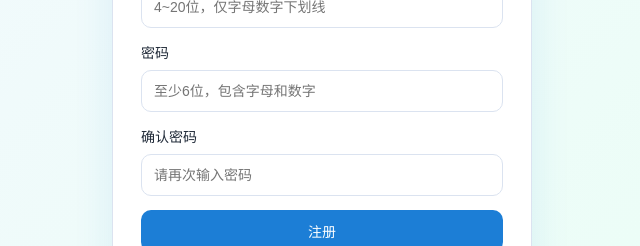
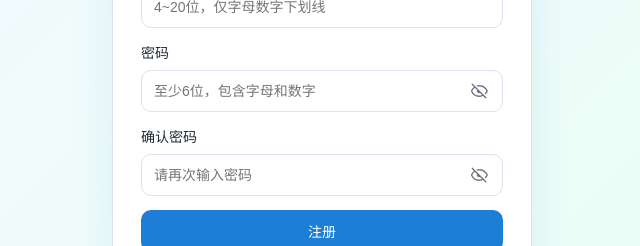
Before and after one commit to ell77abu/koalabox, a Vue app in the folder frontend/: page /register in a window 1280 px wide. Shown: the part 323-569 px from the top of the page, without its empty margins (318-958 px from the left). Built offline with nearby package versions, Linux system fonts and the light colour scheme.

Commit message:
feat: 修改密码可视/不可视功能

```diff
--- a/frontend/src/styles.css
+++ b/frontend/src/styles.css
@@ -77,6 +77,48 @@ input {
 input:focus {
   outline: 2px solid rgba(28, 126, 214, 0.2);
   border-color: var(--primary);
+}
+
+.password-field {
+  position: relative;
+}
+
+.password-field input {
+  width: 100%;
+  padding-right: 44px;
+}
+
+.password-toggle {
+  position: absolute;
+  top: 50%;
+  right: 10px;
+  transform: translateY(-50%);
+  width: 28px;
+  height: 28px;
+  display: inline-flex;
+  align-items: center;
+  justify-content: center;
+  border: none;
+  background: transparent;
+  color: var(--muted);
+  cursor: pointer;
+  border-radius: 999px;
+  padding: 0;
+}
+
+.password-toggle:hover {
+  background: rgba(28, 126, 214, 0.08);
+  color: var(--primary);
+}
+
+.password-toggle-icon {
+  width: 18px;
+  height: 18px;
+  stroke: currentColor;
+  fill: none;
+  stroke-width: 1.8;
+  stroke-linecap: round;
+  stroke-linejoin: round;
 }
 
 .btn {
--- a/frontend/src/views/LoginView.vue
+++ b/frontend/src/views/LoginView.vue
@@ -12,7 +12,41 @@
 
         <label>
           密码
-          <input v-model="form.password" type="password" placeholder="请输入密码" />
+          <div class="password-field">
+            <input
+              v-model="form.password"
+              :type="showPassword ? 'text' : 'password'"
+              placeholder="请输入密码"
+            />
+            <button
+              type="button"
+              class="password-toggle"
+              :aria-label="showPassword ? '隐藏密码' : '显示密码'"
+              @click="showPassword = !showPassword"
+            >
+              <svg
+                v-if="!showPassword"
+                viewBox="0 0 24 24"
+                aria-hidden="true"
+                class="password-toggle-icon"
+              >
+                <path
+                  d="M3 3L21 21M10.58 10.58A2 2 0 0013.41 13.41M9.88 5.09A10.94 10.94 0 0112 5c5 0 9.27 3.11 11 7-0.56 1.27-1.37 2.42-2.37 3.38M6.61 6.61C4.62 7.84 3.05 9.73 2 12c1.73 3.89 6 7 10 7a10.7 10.7 0 004.25-.85"
+                />
+              </svg>
+              <svg
+                v-else
+                viewBox="0 0 24 24"
+                aria-hidden="true"
+                class="password-toggle-icon"
+              >
+                <path
+                  d="M2 12S5.64 5 12 5s10 7 10 7-3.64 7-10 7S2 12 2 12z"
+                />
+                <circle cx="12" cy="12" r="3" />
+              </svg>
+            </button>
+          </div>
         </label>
 
         <p v-if="errorMessage" class="error">{{ errorMessage }}</p>
@@ -46,6 +80,7 @@ const form = reactive({
 
 const submitting = ref(false);
 const errorMessage = ref('');
+const showPassword = ref(false);
 
 const onSubmit = async () => {
   errorMessage.value = '';
--- a/frontend/src/views/RegisterView.vue
+++ b/frontend/src/views/RegisterView.vue
@@ -16,16 +16,80 @@
 
         <label>
           密码
-          <input
-            v-model="form.password"
-            type="password"
-            placeholder="至少6位，包含字母和数字"
-          />
+          <div class="password-field">
+            <input
+              v-model="form.password"
+              :type="showPassword ? 'text' : 'password'"
+              placeholder="至少6位，包含字母和数字"
+            />
+            <button
+              type="button"
+              class="password-toggle"
+              :aria-label="showPassword ? '隐藏密码' : '显示密码'"
+              @click="showPassword = !showPassword"
+            >
+              <svg
+                v-if="!showPassword"
+                viewBox="0 0 24 24"
+                aria-hidden="true"
+                class="password-toggle-icon"
+              >
+                <path
+                  d="M3 3L21 21M10.58 10.58A2 2 0 0013.41 13.41M9.88 5.09A10.94 10.94 0 0112 5c5 0 9.27 3.11 11 7-0.56 1.27-1.37 2.42-2.37 3.38M6.61 6.61C4.62 7.84 3.05 9.73 2 12c1.73 3.89 6 7 10 7a10.7 10.7 0 004.25-.85"
+                />
+              </svg>
+              <svg
+                v-else
+                viewBox="0 0 24 24"
+                aria-hidden="true"
+                class="password-toggle-icon"
+              >
+                <path
+                  d="M2 12S5.64 5 12 5s10 7 10 7-3.64 7-10 7S2 12 2 12z"
+                />
+                <circle cx="12" cy="12" r="3" />
+              </svg>
+            </button>
+          </div>
         </label>
 
         <label>
           确认密码
-          <input v-model="form.confirmPassword" type="password" placeholder="请再次输入密码" />
+          <div class="password-field">
+            <input
+              v-model="form.confirmPassword"
+              :type="showConfirmPassword ? 'text' : 'password'"
+              placeholder="请再次输入密码"
+            />
+            <button
+              type="button"
+              class="password-toggle"
+              :aria-label="showConfirmPassword ? '隐藏密码' : '显示密码'"
+              @click="showConfirmPassword = !showConfirmPassword"
+            >
+              <svg
+                v-if="!showConfirmPassword"
+                viewBox="0 0 24 24"
+                aria-hidden="true"
+                class="password-toggle-icon"
+              >
+                <path
+                  d="M3 3L21 21M10.58 10.58A2 2 0 0013.41 13.41M9.88 5.09A10.94 10.94 0 0112 5c5 0 9.27 3.11 11 7-0.56 1.27-1.37 2.42-2.37 3.38M6.61 6.61C4.62 7.84 3.05 9.73 2 12c1.73 3.89 6 7 10 7a10.7 10.7 0 004.25-.85"
+                />
+              </svg>
+              <svg
+                v-else
+                viewBox="0 0 24 24"
+                aria-hidden="true"
+                class="password-toggle-icon"
+              >
+                <path
+                  d="M2 12S5.64 5 12 5s10 7 10 7-3.64 7-10 7S2 12 2 12z"
+                />
+                <circle cx="12" cy="12" r="3" />
+              </svg>
+            </button>
+          </div>
         </label>
 
         <p v-if="errorMessage" class="error">{{ errorMessage }}</p>
@@ -61,6 +125,8 @@ const form = reactive({
 const submitting = ref(false);
 const errorMessage = ref('');
 const successMessage = ref('');
+const showPassword = ref(false);
+const showConfirmPassword = ref(false);
 
 const onSubmit = async () => {
   errorMessage.value = '';
```
